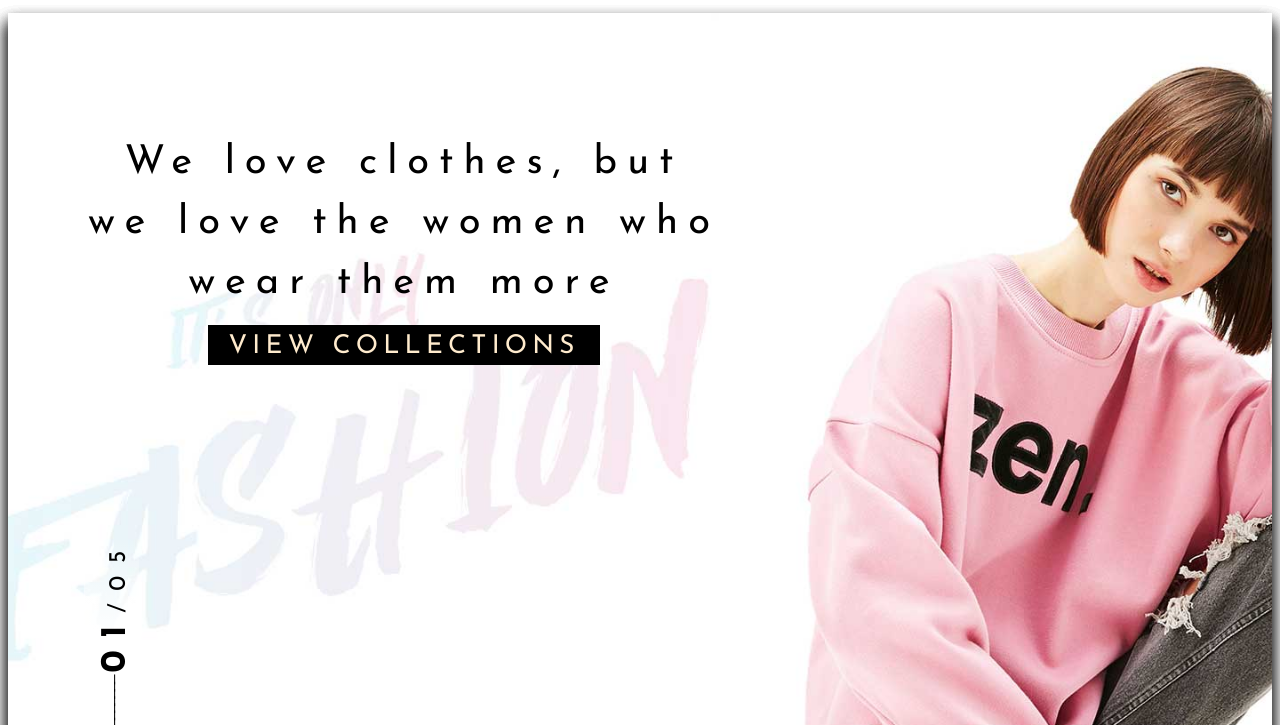
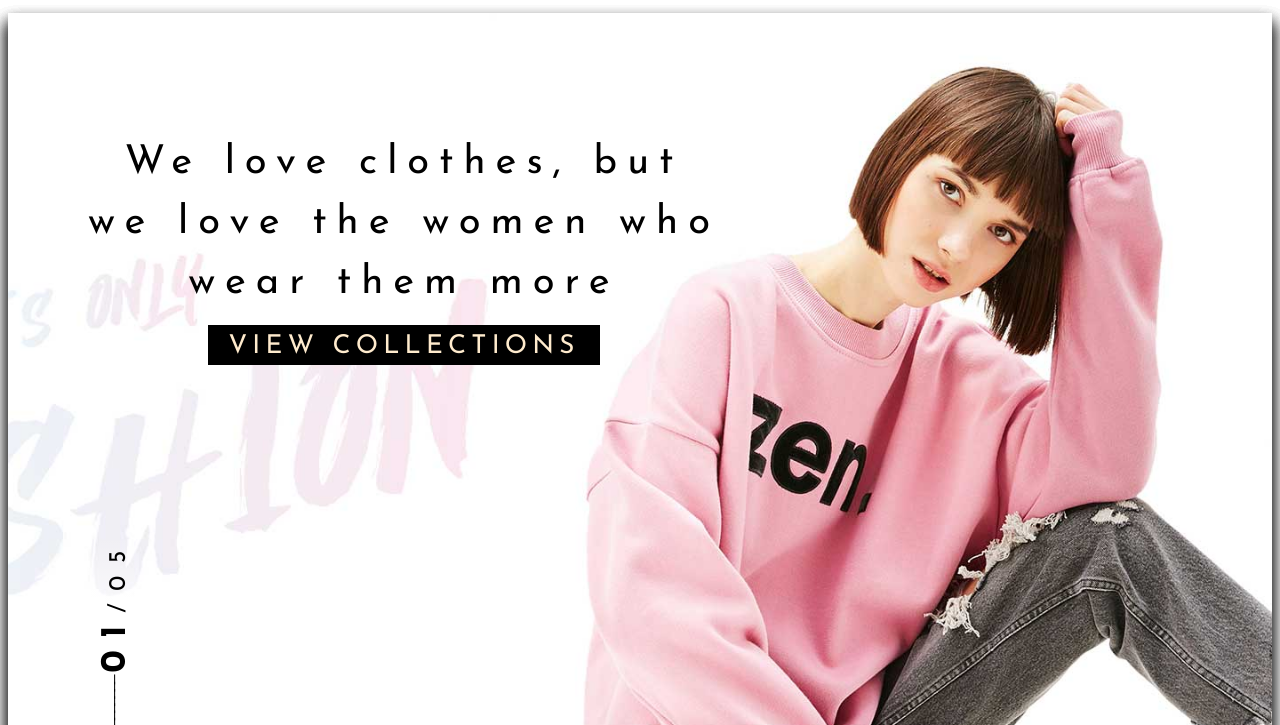
Before and after one commit to jayesh00041/HTML---CSS-Mini-Project---HTML---CSS-Mini-Project---tuwwneo2uu3m, a plain HTML site: page index.html in a window 1280 px wide. Shown: the part 75-800 px from the top of the page. Drawn offline with Linux system fonts and the light colour scheme.

Commit message:
changed the alingnments of background of banners

```diff
--- a/index.html
+++ b/index.html
@@ -62,7 +62,7 @@
 
     <!-- banner sections start here -->
     <section>
-        <div class="banner1" style="z-index: 10; background: no-repeat center url(images/1.jpg);">
+        <div class="banner1" style="z-index: 10; background: no-repeat right url(images/1.jpg);">
             <div class="vertical-text">01<span>/05</span></div>
             <div class="image-title">
                 We love clothes, but we love the women who wear them more<br>
@@ -70,7 +70,7 @@
             </div>
         </div>
 
-        <div class="banner2" style="z-index: 9; background: no-repeat center url(images/2.jpg);">
+        <div class="banner2" style="z-index: 9; background: no-repeat left url(images/2.jpg);">
             <div class="vertical-text">02<span>/05</span></div>
             <div class="image-title right-align-text">
                 NEW COLLECTION<br>
@@ -79,7 +79,7 @@
             </div>
         </div>
 
-        <div class="banner3" style="z-index: 8; background: no-repeat center url(images/3.jpg);">
+        <div class="banner3" style="z-index: 8; background: no-repeat right url(images/3.jpg);">
             <div class="vertical-text">03<span>/05</span></div>
             <div class="image-title">
                 <h6>#<span style="background-color: white;">APRILSTOR</span>E</h6>
@@ -88,7 +88,7 @@
             </div>
         </div>
 
-        <div class="banner4" style="z-index: 7; background: no-repeat center url(images/4.webp);">
+        <div class="banner4" style="z-index: 7; background: no-repeat left url(images/4.webp);">
             <div class="vertical-text">04<span>/05</span></div>
             <div class="image-title right-align-text">
                 <h6>K<span style="background-color: #deeeff;">EEP DANCIN</span>G</h6><br>
```
